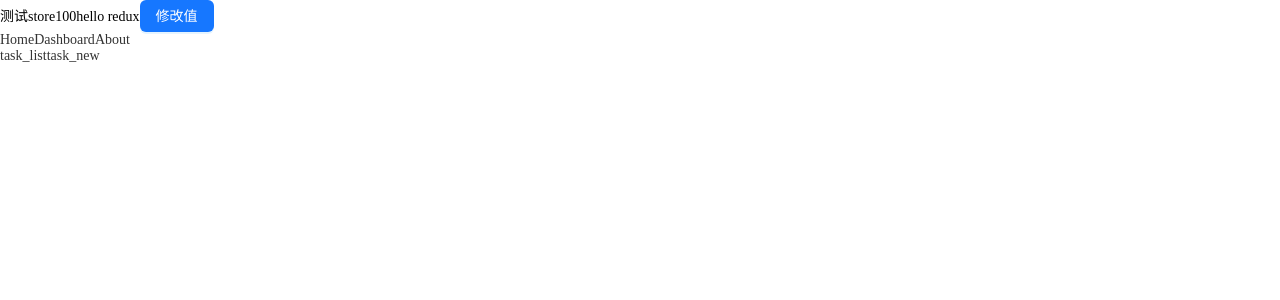
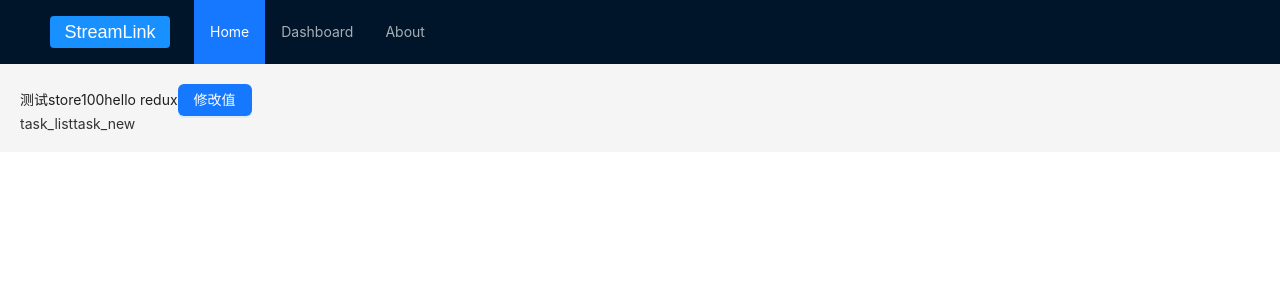
Before and after one commit to pizhihui/streamlink-webapp-react, a React (Vite) app: page /#/home in a window 1280 px wide. Shown: the top 300 px of the page. Built offline with nearby package versions, Linux system fonts and the light colour scheme.

Commit message:
feat: add antd navigation bar

```diff
--- a/src/App.tsx
+++ b/src/App.tsx
@@ -1,9 +1,12 @@
 import routes from '@/router'
 import { useAppDispatch, useAppSelector } from '@/store'
 import { changeMessageAction } from '@/store/modules/counter.tsx'
-import { Button } from 'antd'
+import { Button, Layout, Menu } from 'antd'
 import React, { Suspense } from 'react'
-import { Link, useRoutes } from 'react-router-dom'
+import { Link, useLocation, useRoutes } from 'react-router-dom'
+import logo from '@/assets/logo.svg'
+
+const { Header, Content } = Layout
 
 const App: React.FC = () => {
   const { count, message } = useAppSelector((state) => ({
@@ -16,23 +19,47 @@ const App: React.FC = () => {
     dispatch(changeMessageAction('hello world'))
   }
 
+  const location = useLocation()
+  const selectedKey = location.pathname.startsWith('/home')
+    ? '/home'
+    : location.pathname
+
   return (
-    <>
+    <Layout className="app-layout">
+      <Header className="app-header">
+        <div className="logo">
+          <img src={logo} alt="logo" />
+        </div>
+        <Menu
+          theme="dark"
+          mode="horizontal"
+          selectedKeys={[selectedKey]}
+        >
+          <Menu.Item key="/home">
+            <Link to="/home">Home</Link>
+          </Menu.Item>
+          <Menu.Item key="/dashboard">
+            <Link to="/dashboard">Dashboard</Link>
+          </Menu.Item>
+          <Menu.Item key="/about">
+            <Link to="/about">About</Link>
+          </Menu.Item>
+        </Menu>
+      </Header>
+      <Content style={{ padding: '20px' }}>
         <div>
           测试store
           {count}
           {message}
-        <Button type="primary" onClick={changeMessage}>修改值</Button>
-      </div>
-      <div>
-        <Link to="/home">Home</Link>
-        <Link to="/dashboard">Dashboard</Link>
-        <Link to="/about">About</Link>
+          <Button type="primary" onClick={changeMessage}>
+            修改值
+          </Button>
         </div>
         <Suspense fallback="loading...">
           <div className="main">{useRoutes(routes)}</div>
         </Suspense>
-    </>
+      </Content>
+    </Layout>
   )
 }
 
--- a/src/assets/css/index.less
+++ b/src/assets/css/index.less
@@ -1,3 +1,4 @@
 @import "./common";
 @import "./reset";
 @import "./x6";
+@import "./nav";
--- /dev/null
+++ b/src/assets/css/nav.less
@@ -0,0 +1,11 @@
+.app-layout {
+  .logo {
+    float: left;
+    width: 120px;
+    height: 32px;
+    margin: 16px 24px 16px 0;
+    img {
+      height: 100%;
+    }
+  }
+}
```
Also changed, not shown: src/assets/logo.svg (added). Lines whose indentation alone changed are shown as unchanged.
